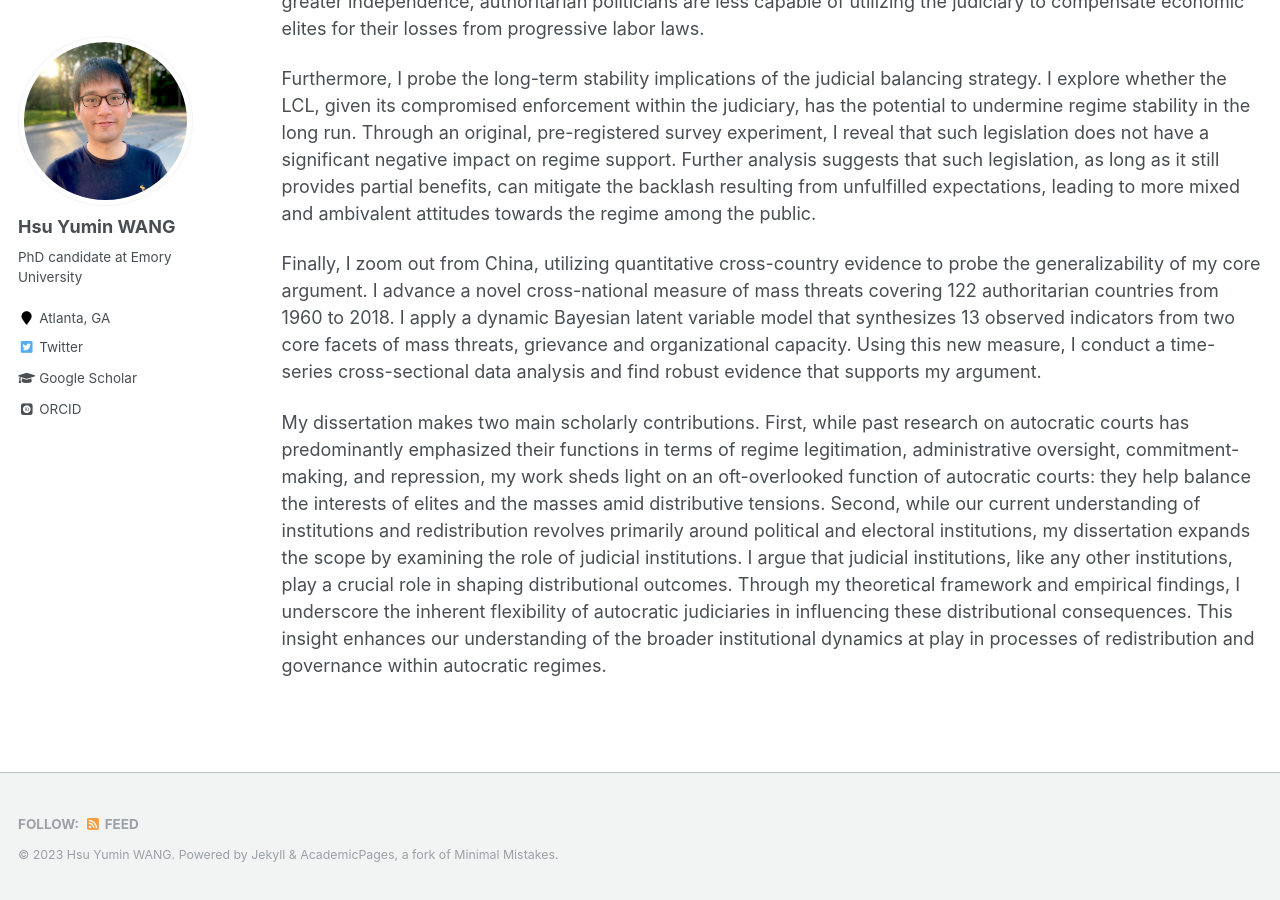
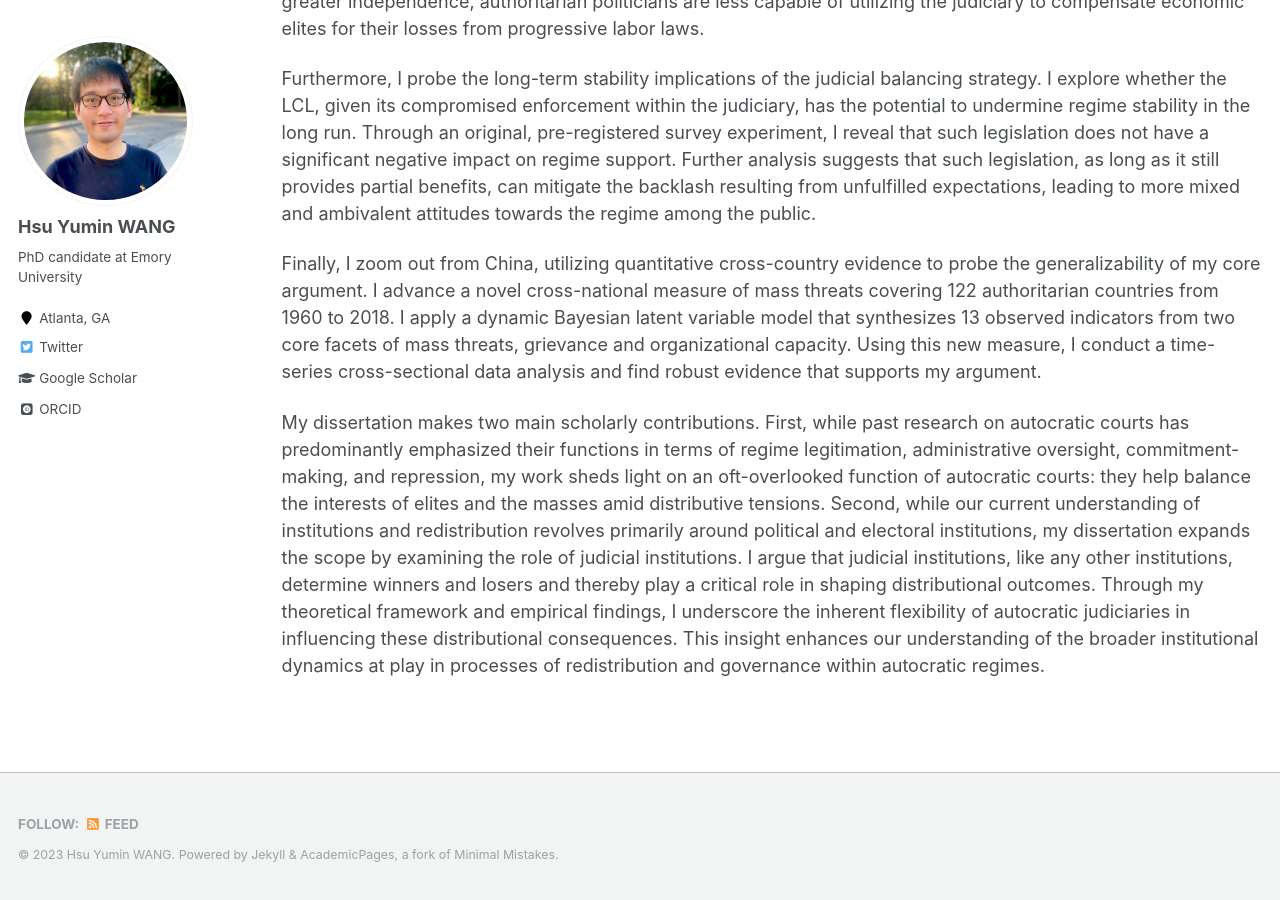
Before and after one commit to hsuyumin/hsuyumin.github.io, a Jekyll site: the page built from _pages/dissertation.md, in a window 1280 px wide and 900 px high, scrolled down 1098 px. Built offline with Jekyll 4.4.1, drawn with Linux system fonts in a browser that asks for light colours; some web fonts are replaced.

Commit message:
Update dissertation.md

```diff
--- a/_pages/dissertation.md
+++ b/_pages/dissertation.md
@@ -24,4 +24,4 @@ Furthermore, I probe the long-term stability implications of the judicial balanc
 
 Finally, I zoom out from China, utilizing quantitative cross-country evidence to probe the generalizability of my core argument. I advance a novel cross-national measure of mass threats covering 122 authoritarian countries from 1960 to 2018. I apply a dynamic Bayesian latent variable model that synthesizes 13 observed indicators from two core facets of mass threats, grievance and organizational capacity. Using this new measure, I conduct a time-series cross-sectional data analysis and find robust evidence that supports my argument.
 
-My dissertation makes two main scholarly contributions. First, while past research on autocratic courts has predominantly emphasized their functions in terms of regime legitimation, administrative oversight, commitment-making, and repression, my work sheds light on an oft-overlooked function of autocratic courts: they help balance the interests of elites and the masses amid distributive tensions. Second, while our current understanding of institutions and redistribution revolves primarily around political and electoral institutions, my dissertation expands the scope by examining the role of judicial institutions. I argue that judicial institutions, like any other institutions, play a crucial role in shaping distributional outcomes. Through my theoretical framework and empirical findings, I underscore the inherent flexibility of autocratic judiciaries in influencing these distributional consequences. This insight enhances our understanding of the broader institutional dynamics at play in processes of redistribution and governance within autocratic regimes.
+My dissertation makes two main scholarly contributions. First, while past research on autocratic courts has predominantly emphasized their functions in terms of regime legitimation, administrative oversight, commitment-making, and repression, my work sheds light on an oft-overlooked function of autocratic courts: they help balance the interests of elites and the masses amid distributive tensions. Second, while our current understanding of institutions and redistribution revolves primarily around political and electoral institutions, my dissertation expands the scope by examining the role of judicial institutions. I argue that judicial institutions, like any other institutions, determine winners and losers and thereby play a critical role in shaping distributional outcomes. Through my theoretical framework and empirical findings, I underscore the inherent flexibility of autocratic judiciaries in influencing these distributional consequences. This insight enhances our understanding of the broader institutional dynamics at play in processes of redistribution and governance within autocratic regimes.
```
